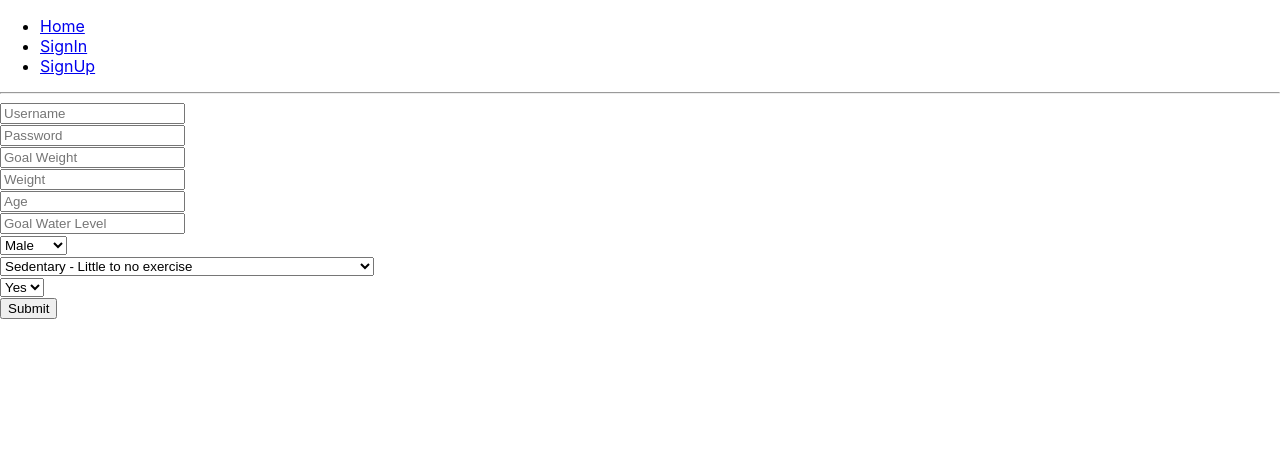
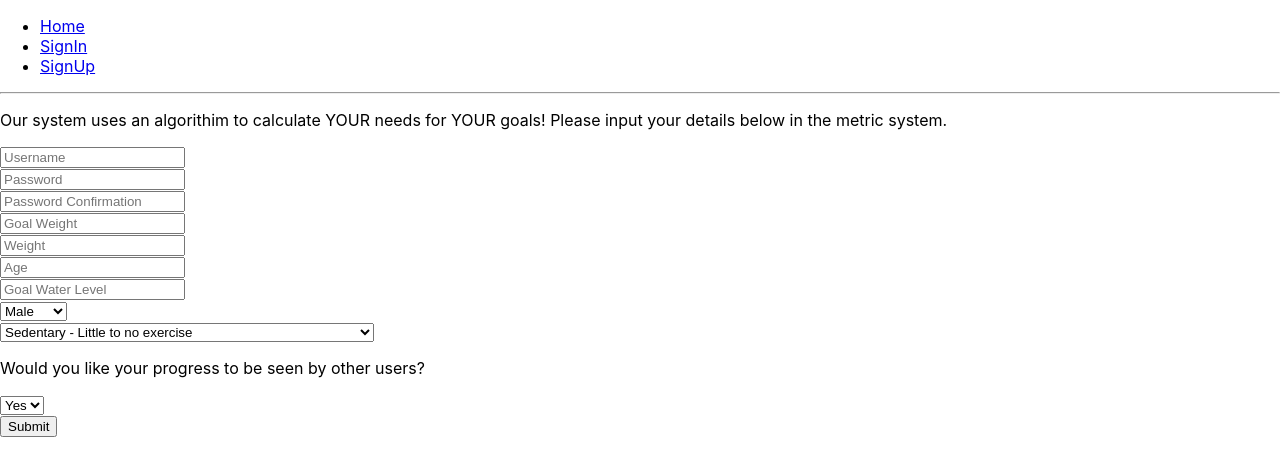
Before and after one commit to mghaby/heartline-react, a React (Create React App) app: page /SignUp in a window 1280 px wide. Shown: the top 476 px of the page. Built offline with nearby package versions, Linux system fonts and the light colour scheme.

Commit message:
some styling done and material ui set on sign up form

```diff
--- a/src/SignUp.js
+++ b/src/SignUp.js
@@ -1,25 +1,41 @@
 import React from 'react';
 import { useForm } from 'react-hook-form';
+// import { makeStyles } from '@material-ui/core/styles';
+// import TextField from '@material-ui/core/TextField';
+
+// const useStyles = makeStyles((theme) => ({
+//   root: {
+//     '& > *': {
+//       margin: theme.spacing(1),
+//       width: '25ch',
+//     },
+//   },
+// }));
 
 function SignUp() {
   const { register, handleSubmit, errors } = useForm();
   const onSubmit = data => console.log(data);
   console.log(errors);
+  // const classes = useStyles();
 
   return (
       <div>
+         {/* <TextField id="standard-basic" label="Standard" /> */}
+        <p>Our system uses an algorithim to calculate YOUR needs for YOUR goals! Please input your details below in the metric system.</p>
     <form>
       <input type="text" placeholder="Username" name="Username" ref={register({required: true, maxLength: 80})} />
       <br/>
       <input type="text" placeholder="Password" name="Password" ref={register({required: true, pattern: /^\S+@\S+$/i})} />
       <br/>
-      <input type="number" placeholder="Goal Weight" name="Goal Weight" ref={register({required: true, min: 0})} />
+      <input type="text" placeholder="Password Confirmation" name="PasswordConfirmation" ref={register({required: true, pattern: /^\S+@\S+$/i})} />
+      <br/>
+      <input type="number" placeholder="Goal Weight" name="GoalWeight" ref={register({required: true, min: 0})} />
       <br/>
       <input type="number" placeholder="Weight" name="Weight" ref={register({required: true, min: 0})} />
       <br/>
       <input type="number" placeholder="Age" name="Age" ref={register({required: true, min: 0})} />
       <br/>
-      <input type="number" placeholder="Goal Water Level" name="Goal Water Level" ref={register({min: 2})} />
+      <input type="number" placeholder="Goal Water Level" name="GoalWaterLevel" ref={register({min: 2})} />
       <br/>
       <select name="Gender" ref={register}>
         <option value="Male">Male</option>
@@ -36,6 +52,7 @@ function SignUp() {
         <option value="Athlete">Athlete</option>
       </select>
       <br/>
+      <p>Would you like your progress to be seen by other users?</p>
       <select name="Would you like your progress to be seen by other users?" ref={register}>
         <option value="Yes">Yes</option>
         <option value="No">No</option>
```
Also changed, not shown: 1 other file (tests, documents, lock files or other folders).
